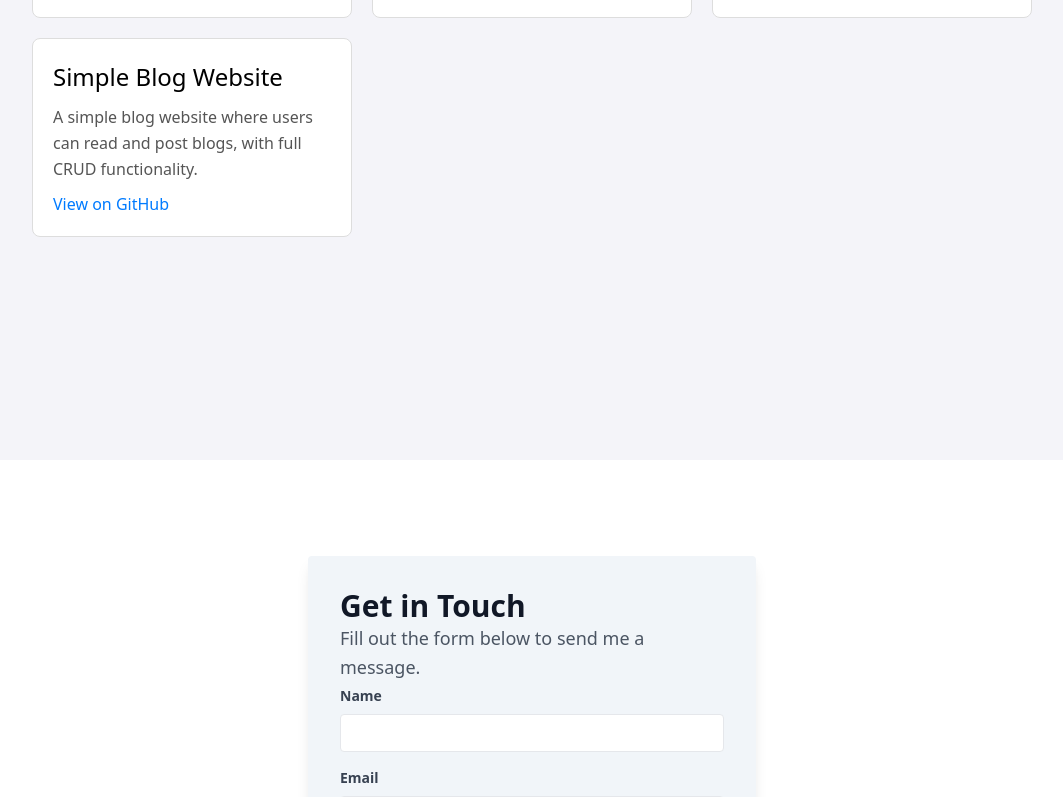
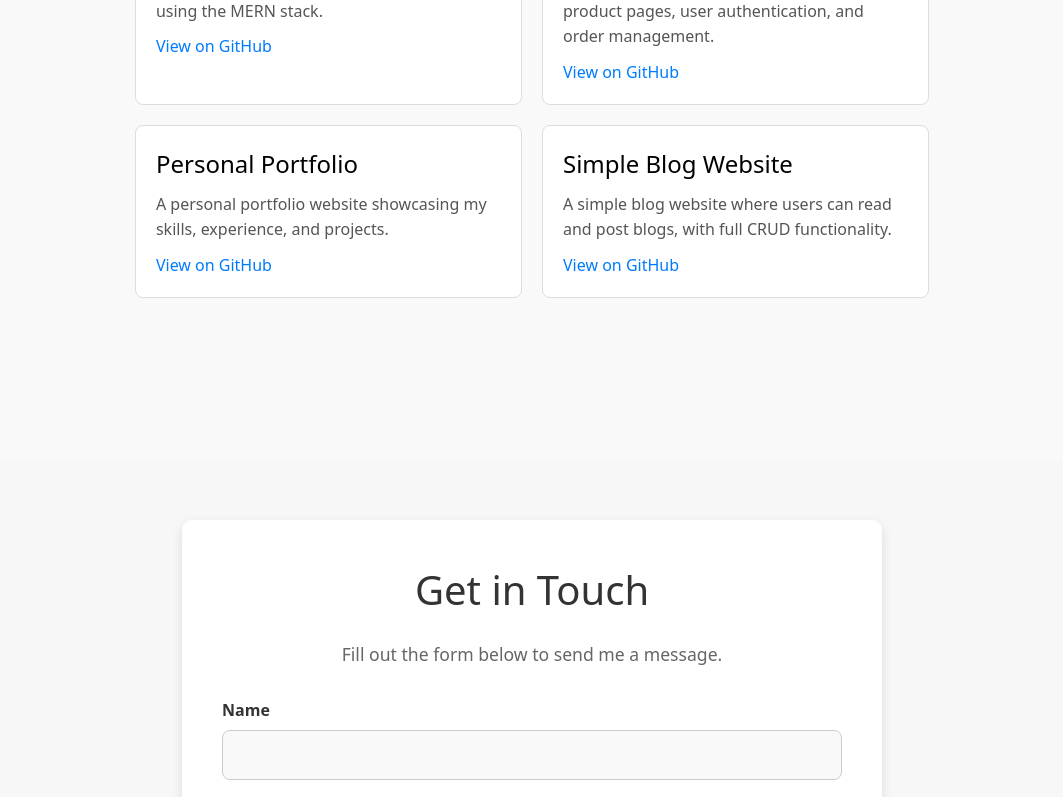
Before and after one commit to abhishekgupta1907/Portfolio, a React (Create React App) app in the folder my-portfolio/: page / in a window 1280 px wide. Shown: the part 2000-2797 px from the top of the page, without its empty margins (108-1171 px from the left). Built offline with nearby package versions, Linux system fonts and the light colour scheme.

Commit message:
changes for Projects

```diff
--- a/my-portfolio/src/components/About.css
+++ b/my-portfolio/src/components/About.css
@@ -1,8 +1,11 @@
 .about-me {
     padding: 50px;
-    background-color: #f4f4f9;
+    background-color: aliceblue;
     text-align: center;
     height: 100vh;
+    display: flex;
+    align-items: center;
+    justify-content: center;
 }
 
 .about-me-container {
--- /dev/null
+++ b/my-portfolio/src/components/Contact.css
@@ -0,0 +1,91 @@
+/* Contact.css */
+.contact {
+    background-color: #f7f7f7;
+    padding: 60px 20px;
+    display: flex;
+    justify-content: center;
+    align-items: center;
+    flex-direction: column;
+    min-height: 100vh;
+}
+
+.contact-container {
+    background-color: #ffffff;
+    padding: 40px;
+    border-radius: 10px;
+    box-shadow: 0 4px 12px rgba(0, 0, 0, 0.1);
+    max-width: 700px;
+    width: 100%;
+    text-align: center;
+}
+
+.contact-container h1 {
+    font-size: 2.5rem;
+    margin-bottom: 20px;
+    color: #333;
+}
+
+.contact-container p {
+    font-size: 1.1rem;
+    margin-bottom: 30px;
+    color: #666;
+}
+
+.contact-form {
+    width: 100%;
+}
+
+.form-group {
+    margin-bottom: 20px;
+    text-align: left;
+}
+
+.form-group label {
+    display: block;
+    margin-bottom: 8px;
+    font-weight: 600;
+    color: #333;
+    font-size: 1rem;
+}
+
+.form-group input,
+.form-group textarea {
+    width: 100%;
+    padding: 12px;
+    font-size: 1rem;
+    border: 1px solid #ccc;
+    border-radius: 8px;
+    background-color: #f9f9f9;
+    box-sizing: border-box;
+    outline: none;
+    transition: border-color 0.3s ease;
+}
+
+.form-group input:focus,
+.form-group textarea:focus {
+    border-color: #007bff;
+}
+
+.form-group textarea {
+    resize: vertical;
+    min-height: 150px;
+}
+
+.form-button {
+    text-align: center;
+}
+
+.form-button button {
+    padding: 12px 30px;
+    background-color: #007bff;
+    border: none;
+    border-radius: 8px;
+    color: white;
+    font-size: 1.1rem;
+    cursor: pointer;
+    transition: background-color 0.3s ease;
+}
+
+.form-button button:hover {
+    background-color: #0056b3;
+}
--- a/my-portfolio/src/components/Contact.js
+++ b/my-portfolio/src/components/Contact.js
@@ -1,67 +1,26 @@
 import React from "react";
-
+import "./Contact.css";
 const Contact = () => {
     return (
-        <section id="contact" className="mb-10 h-full">
-            <div
-                className="max-w-md mx-auto p-4 md:p-6 lg:p-8 bg-slate-100 rounded shadow-lg mt-24"
-                id="contact"
-            >
-                <h1 className="text-3xl font-bold text-gray-900 ">
-                    Get in Touch
-                </h1>
-                <p className="text-gray-600">
-                    Fill out the form below to send me a message.
-                </p>
-                <form>
-                    <div className="mb-4">
-                        <label
-                            className="block text-gray-700 text-sm font-bold mb-2 mt-1"
-                            htmlFor="name"
-                        >
-                            Name
-                        </label>
-                        <input
-                            className="appearance-none border rounded w-full py-2 px-3 text-gray-700 leading-tight focus:outline-none focus:shadow-outline"
-                            id="name"
-                            type="text"
-                            name="name"
-                        />
+        <section id="contact" className="contact">
+            <div className="contact-container">
+                <h1>Get in Touch</h1>
+                <p>Fill out the form below to send me a message.</p>
+                <form className="contact-form">
+                    <div className="form-group">
+                        <label htmlFor="name">Name</label>
+                        <input id="name" type="text" name="name" />
                     </div>
-                    <div className="mb-4">
-                        <label
-                            className="block text-gray-700 text-sm font-bold mb-2 mt-1"
-                            htmlFor="email"
-                        >
-                            Email
-                        </label>
-                        <input
-                            className="appearance-none border rounded w-full py-2 px-3 text-gray-700 leading-tight focus:outline-none focus:shadow-outline"
-                            id="email"
-                            type="email"
-                            name="email"
-                        />
+                    <div className="form-group">
+                        <label htmlFor="email">Email</label>
+                        <input id="email" type="email" name="email" />
                     </div>
-                    <div className="mb-4">
-                        <label
-                            className="block text-gray-700 text-sm font-bold mb-2 mt-1"
-                            htmlFor="message"
-                        >
-                            Message
-                        </label>
-                        <textarea
-                            className="appearance-none border rounded w-full py-2 px-3 text-gray-700 leading-tight focus:outline-none focus:shadow-outline"
-                            id="message"
-                            name="message"
-                        />
+                    <div className="form-group">
+                        <label htmlFor="message">Message</label>
+                        <textarea id="message" name="message" />
                     </div>
-                    <div className="flex justify-center">
-                        <button
-                            className="bg-blue-500 hover:bg-blue-700 text-white font-bold py-2 px-4 rounded focus:outline-none focus:shadow-outline"
-                            type="submit"
-                        >
-                            Send Message
-                        </button>
+                    <div className="form-button">
+                        <button type="submit">Send Message</button>
                     </div>
                 </form>
             </div>
@@ -69,12 +28,4 @@ const Contact = () => {
     );
 };
 
-// const styles = {
-//     section: {
-//         padding: "100px 20px",
-//         textAlign: "center",
-//         backgroundColor: "#a2a2a2",
-//     },
-// };
-
 export default Contact;
--- a/my-portfolio/src/components/Projects.css
+++ b/my-portfolio/src/components/Projects.css
@@ -1,8 +1,11 @@
 .projects {
     padding: 50px;
-    background-color: #f4f4f9;
+    background-color: #f9f9f9;
     text-align: center;
     height: 100vh;
+    display: flex;
+    align-items: center;
+    justify-content: center;
 }
 
 .projects-container {
--- a/my-portfolio/src/components/Skills.css
+++ b/my-portfolio/src/components/Skills.css
@@ -1,6 +1,6 @@
 .skills-section {
     padding: 20px;
-    background-color: #f9f9f9;
+    background-color: white;
     height: 100vh;
 }
 
```
